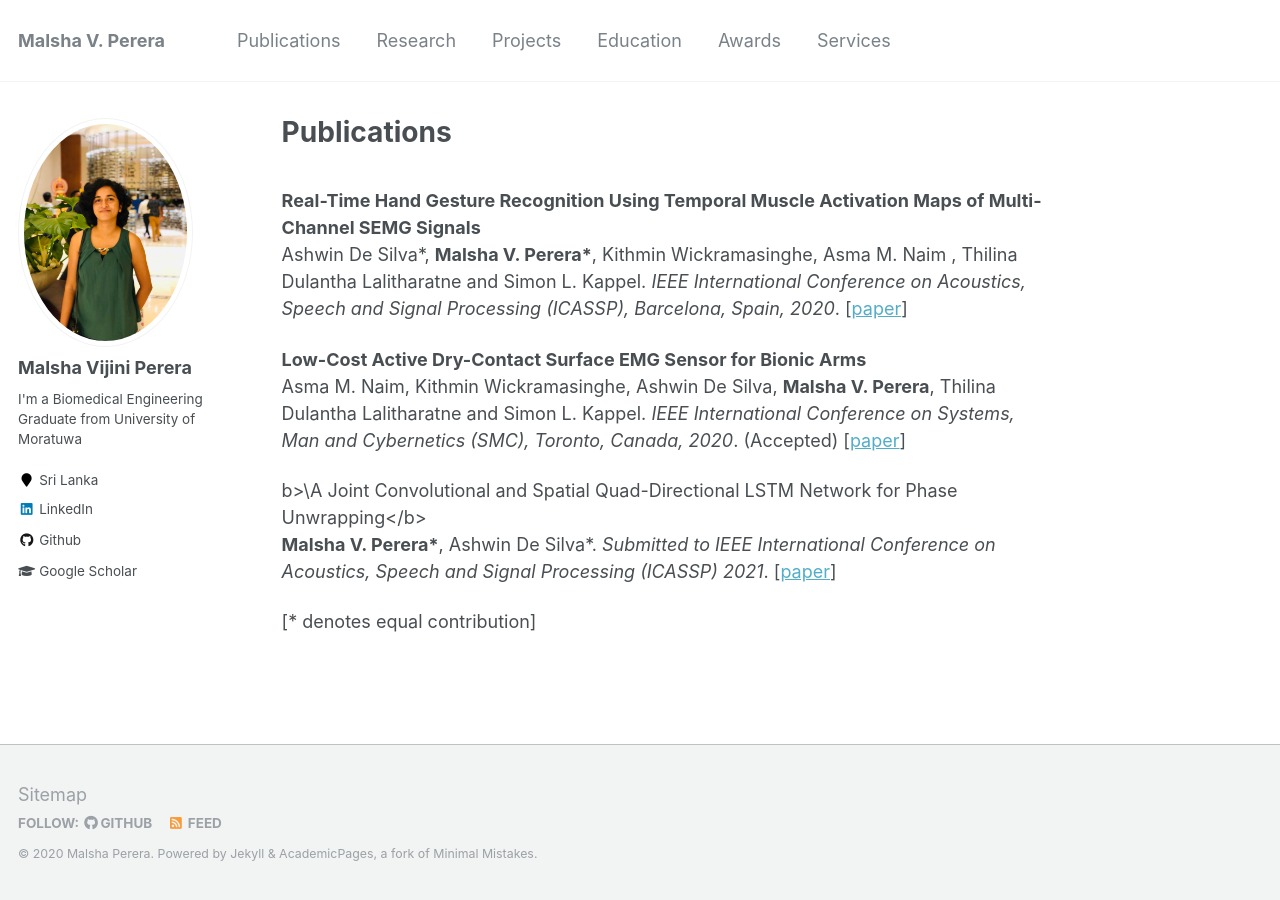
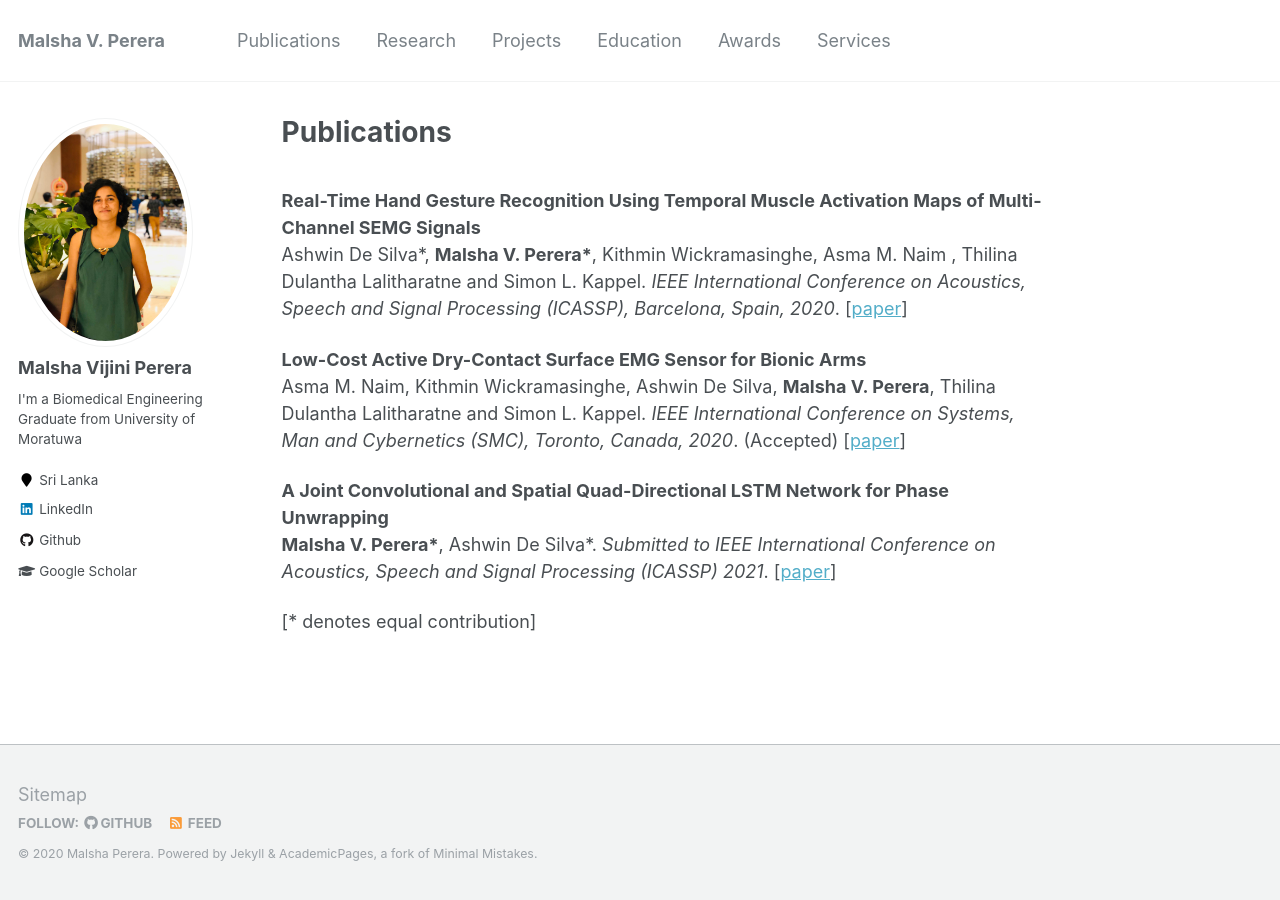
Before and after one commit to malshaV/malshaV.github.io, a Jekyll site: the page built from _pages/publications.md, in a window 1280 px wide. Built offline with Jekyll 4.4.1, drawn with Linux system fonts in a browser that asks for light colours.

```diff
--- a/_pages/publications.md
+++ b/_pages/publications.md
@@ -14,7 +14,7 @@ Asma M. Naim, Kithmin Wickramasinghe, Ashwin De Silva, <b>Malsha V. Perera</b>,
 <i>IEEE International Conference on Systems, Man and Cybernetics (SMC), Toronto, Canada, 2020</i>. (Accepted) [[paper](https://arxiv.org/abs/2009.02575)]
 
 
-b>\A Joint Convolutional and Spatial Quad-Directional LSTM Network for Phase Unwrapping</b> <br>
+<b>A Joint Convolutional and Spatial Quad-Directional LSTM Network for Phase Unwrapping</b> <br>
 <b>Malsha V. Perera\*</b>, Ashwin De Silva\*.
 <i>Submitted to IEEE International Conference on Acoustics, Speech and Signal Processing (ICASSP) 2021</i>. [[paper](https://arxiv.org/abs/2010.13268)]
 
```
